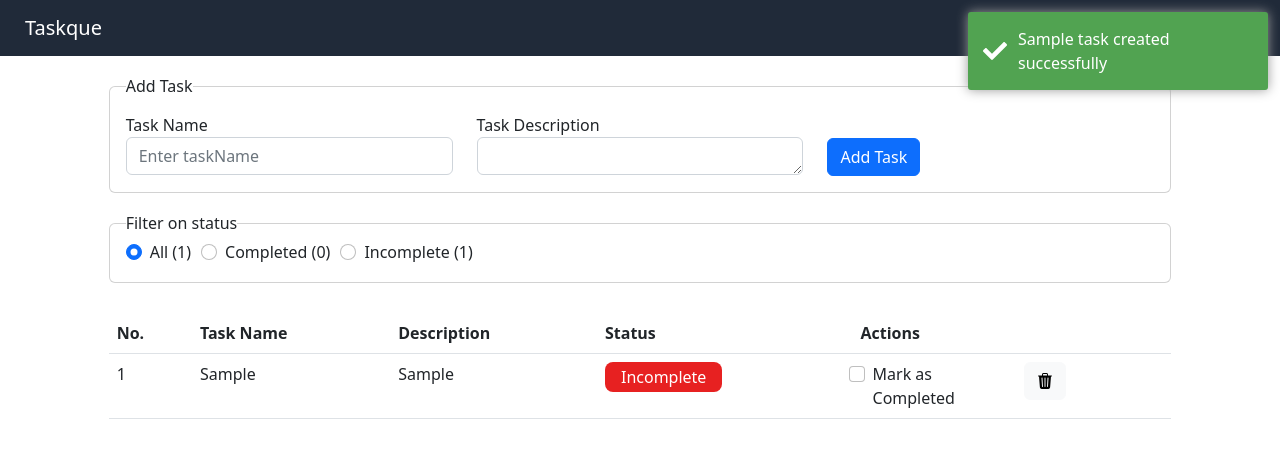
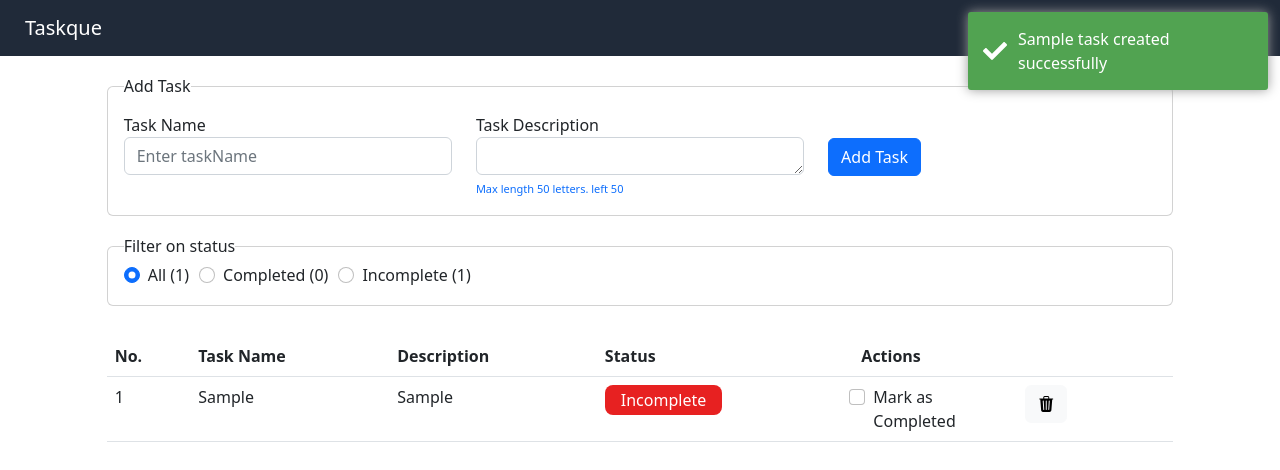
Before and after one commit to justinthadathil/Taskque, an Angular app: page / in a window 1280 px wide. Both pictures are taken after typing "Sample", "Sample" into the empty fields and a click on the button "Add Task". Shown: the top 470 px of the page. Built offline with nearby package versions, Linux system fonts and the light colour scheme.

Commit message:
text length

```diff
--- a/angular.json
+++ b/angular.json
@@ -101,5 +101,10 @@
         }
       }
     }
+  },
+  "cli": {
+    "cache": {
+      "enabled": false
+    }
   }
 }
--- a/src/app/components/app-create-task/app-create-task.component.html
+++ b/src/app/components/app-create-task/app-create-task.component.html
@@ -1,6 +1,6 @@
 
 <div class="row justCont marBottom">
-  <div class="col-12 col-md-10">
+  <div class="col-11 col-md-10">
     <div class="card cent">
       <div class="card-body">
         <p class="card-title adv">Add Task</p>
@@ -9,12 +9,16 @@
             <div class="col-12 col-md-4 form-group">
               <label for="taskNameInput">Task Name</label>
               <input type="text" id="taskNameInput" class="form-control" formControlName="taskName" placeholder="Enter taskName">
-              <small *ngIf="createTaskForm.controls['taskName'].hasError('required') && isSubmitted" class="form-text text-muted">Task Name is required</small>
-              <small *ngIf="createTaskForm.controls['taskName'].hasError('maxlength')" class="form-text text-muted">Task name should not be more than 50 characters.</small>
+              <small *ngIf="createTaskForm.controls['taskName'].hasError('required') && isSubmitted" class="form-text text-muted error">Task Name is required</small>
+              <small *ngIf="createTaskForm.controls['taskName'].hasError('maxlength')" class="form-text text-muted error">Task name should not be more than 25 characters.</small>
             </div>
-            <div class="col-12 col-md-4 marTopMob25">
+            <div class="col-12 col-md-4 marTopMob15">
               <label for="taskDescriptionInput">Task Description</label>
               <textarea id='taskDescriptionInput' class="form-control" formControlName="description"  rows="1"></textarea>
+              <small *ngIf="returnNumber >= 0" class="form-text text-muted blue">
+                Max length 50 letters. left {{returnNumber}}
+              </small>
+              <small *ngIf="createTaskForm.controls['description'].hasError('maxlength')" class="form-text text-muted error">Task name should not be more than 50 characters.</small>
             </div>
             <div class="col-12 col-md-4">
               <button type="button" class="btn btn-primary marTop25" (click)="submitValue()">Add Task</button>
--- a/src/app/components/app-create-task/app-create-task.component.scss
+++ b/src/app/components/app-create-task/app-create-task.component.scss
@@ -18,3 +18,13 @@
     margin-top: 15px;
   }
 }
+
+.error{
+  color: red !important;
+  font-size: 11px;
+}
+
+.blue{
+  color: #0d6efd !important;
+  font-size: 11px;
+}
--- a/src/app/components/app-create-task/app-create-task.component.ts
+++ b/src/app/components/app-create-task/app-create-task.component.ts
@@ -13,6 +13,7 @@ export class AppCreateTaskComponent implements OnInit {
 
   createTaskForm: FormGroup
   isSubmitted: Boolean = false;
+  returnNumber: number = 50
 
   constructor(
     public formBuilder: FormBuilder,
@@ -24,6 +25,14 @@ export class AppCreateTaskComponent implements OnInit {
 
   ngOnInit(): void {
     this.getCreateTaskForm();
+    this.onChangeDesc();
+  }
+
+  onChangeDesc(){
+    this.createTaskForm.get('description')?.valueChanges.subscribe((data: string) => {
+      let initalNum = data === null ? 0 : data.length
+      this.returnNumber = 50 - initalNum
+    })
   }
 
   submitValue(){
@@ -31,7 +40,6 @@ export class AppCreateTaskComponent implements OnInit {
       this.isSubmitted = true;
       return;
     }
-
     let formValue = this.createTaskForm.value;
     let storeTask: TaskDetails
     storeTask = {
@@ -48,7 +56,7 @@ export class AppCreateTaskComponent implements OnInit {
   resetForm(){
     this.createTaskForm.reset();
     this.isSubmitted = false;
-    this.getCreateTaskForm();
+    //this.getCreateTaskForm();
   }
 
   generateID(length: number) {
--- a/src/app/components/app-filter/app-filter.component.html
+++ b/src/app/components/app-filter/app-filter.component.html
@@ -5,7 +5,7 @@
         <p class="card-title adv">Filter on status</p>
         <div class="form-check marRig" *ngFor="let val of filterOptions">
           <input class="form-check-input" type="radio" name="flexRadioDefault" [checked]="val.check" [id]="val.value" (change)="getCheckValue($event)">
-          <label class="form-check-label" for="all">
+          <label class="form-check-label" [for]="val.value">
             {{ val.value }}
           </label>
         </div>
--- a/src/app/components/app-listing/app-listing.component.html
+++ b/src/app/components/app-listing/app-listing.component.html
@@ -2,7 +2,7 @@
     <app-app-create-task></app-app-create-task>
     <app-app-filter></app-app-filter>
     <div class="row justCont">
-      <div class="col-12 col-md-10" *ngIf="taskListing.length !== 0; else noTask">
+      <div class="col-11 col-md-10" *ngIf="taskListing.length !== 0; else noTask">
         <div class="table-responsive">
           <table class="table">
             <thead>
--- a/src/app/components/app-listing/app-listing.component.ts
+++ b/src/app/components/app-listing/app-listing.component.ts
@@ -1,4 +1,4 @@
-import { Component, Input, OnInit } from '@angular/core';
+import { Component, OnInit } from '@angular/core';
 import { TaskManagementService } from '../../service/task-management.service';
 import { TaskDetails } from 'src/app/task-details';
 
--- a/src/styles.scss
+++ b/src/styles.scss
@@ -7,6 +7,7 @@
 
   .justCont{
     justify-content: center;
+    --bs-gutter-x: 0px !important;
   }
 
   .marBottom{
```
